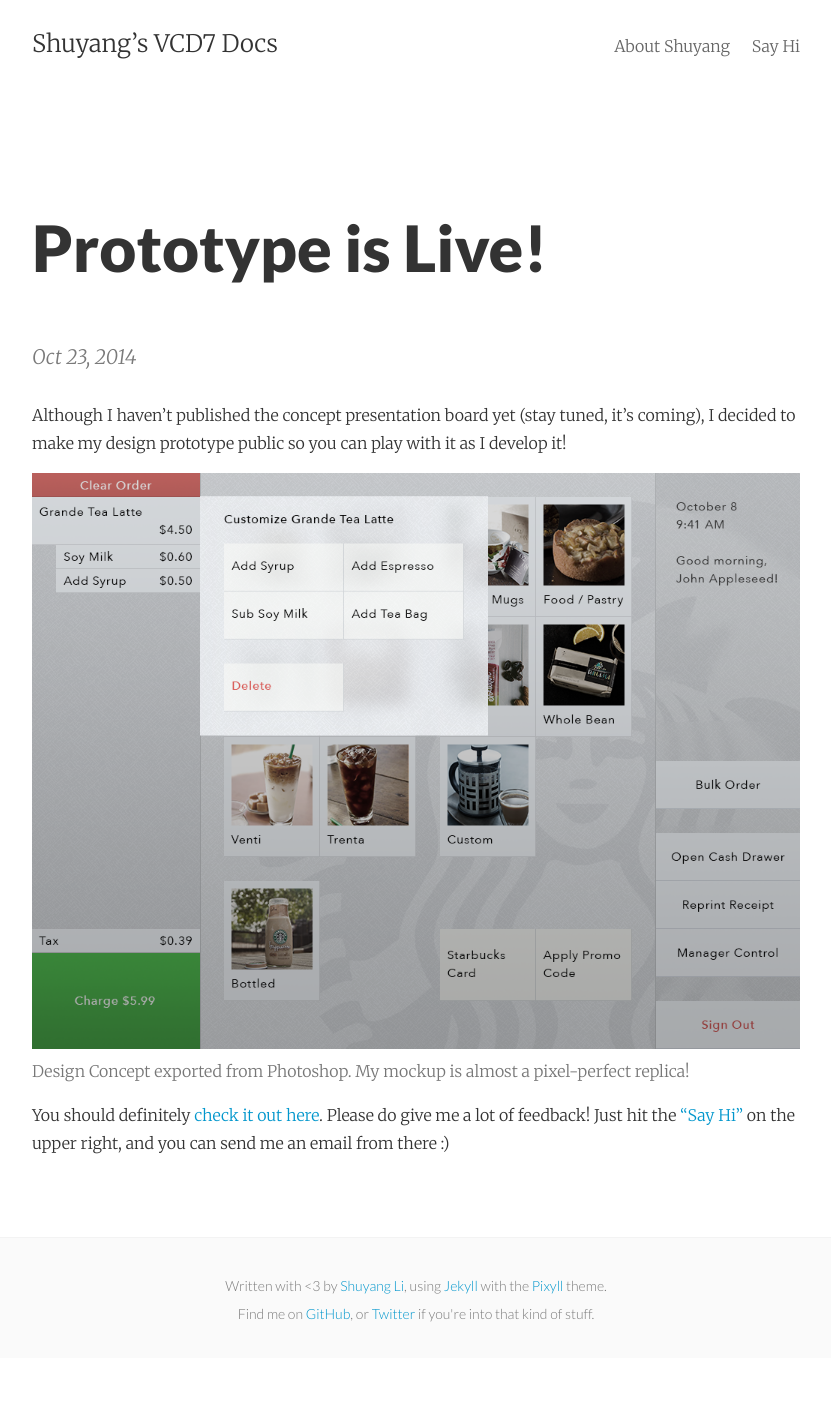
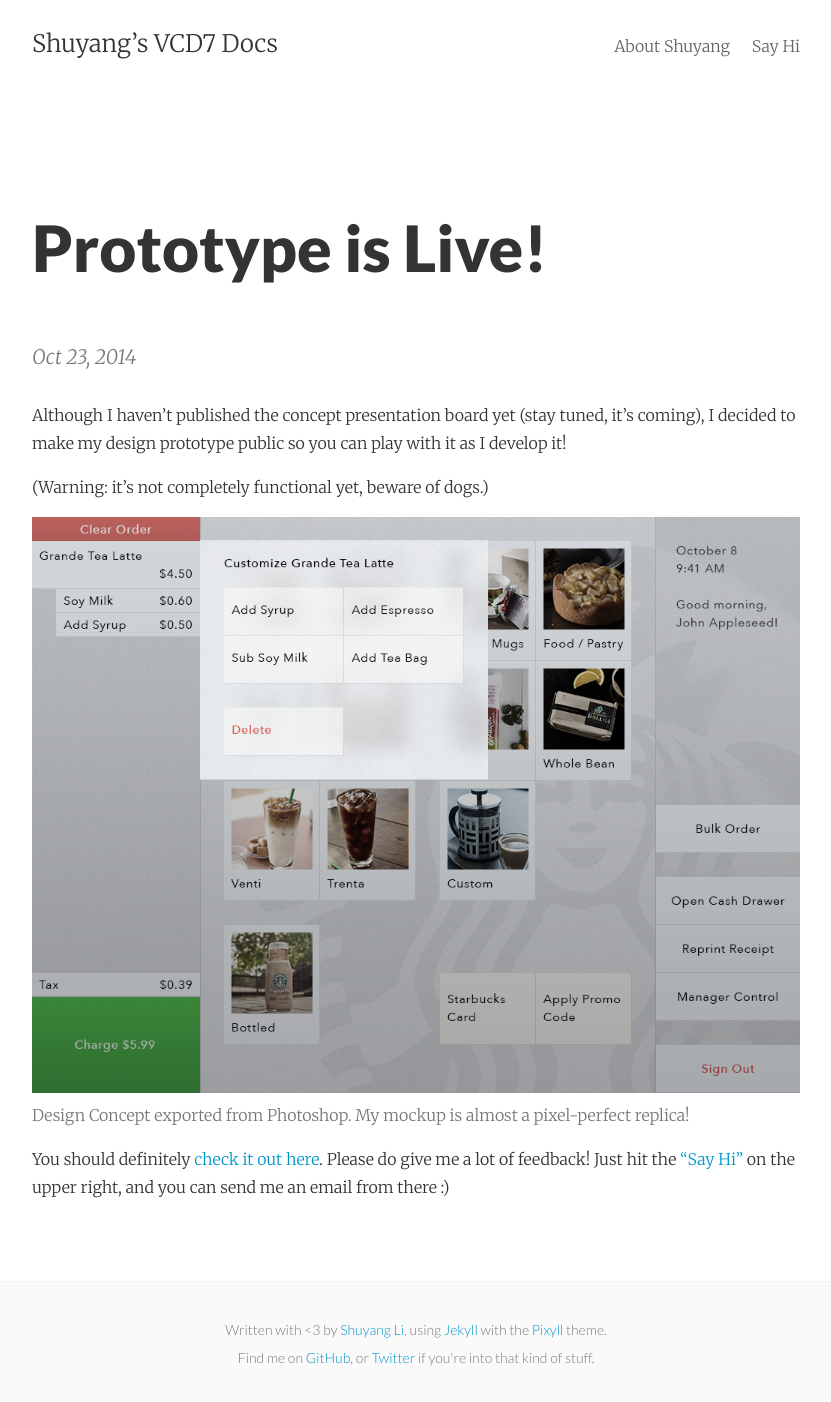
Before and after one commit to shuyangli/vcd7, a Jekyll site: the page built from _posts/2014-10-23-prototype-is-live.markdown, in a window 1280 px wide. Shown: the whole page, without its empty margins (224-1055 px from the left). Built offline with Jekyll 4.4.1, drawn with Linux system fonts in a browser that asks for light colours; before the commit the page ends 1358 px from its top, so only the background shows below that.

Commit message:
Add description that it's not done

```diff
--- a/_posts/2014-10-23-prototype-is-live.markdown
+++ b/_posts/2014-10-23-prototype-is-live.markdown
@@ -8,6 +8,8 @@
 
 Although I haven't published the concept presentation board yet (stay tuned, it's coming), I decided to make my design prototype public so you can play with it as I develop it!
 
+(Warning: it's not completely functional yet, beware of dogs.)
+
 ![Design Concept]({{ site.url }}{{ site.baseurl }}/assets/20141023-design-concept.png)
 <span class="small mid-gray">Design Concept exported from Photoshop. My mockup is almost a pixel-perfect replica!</span>
 
```
